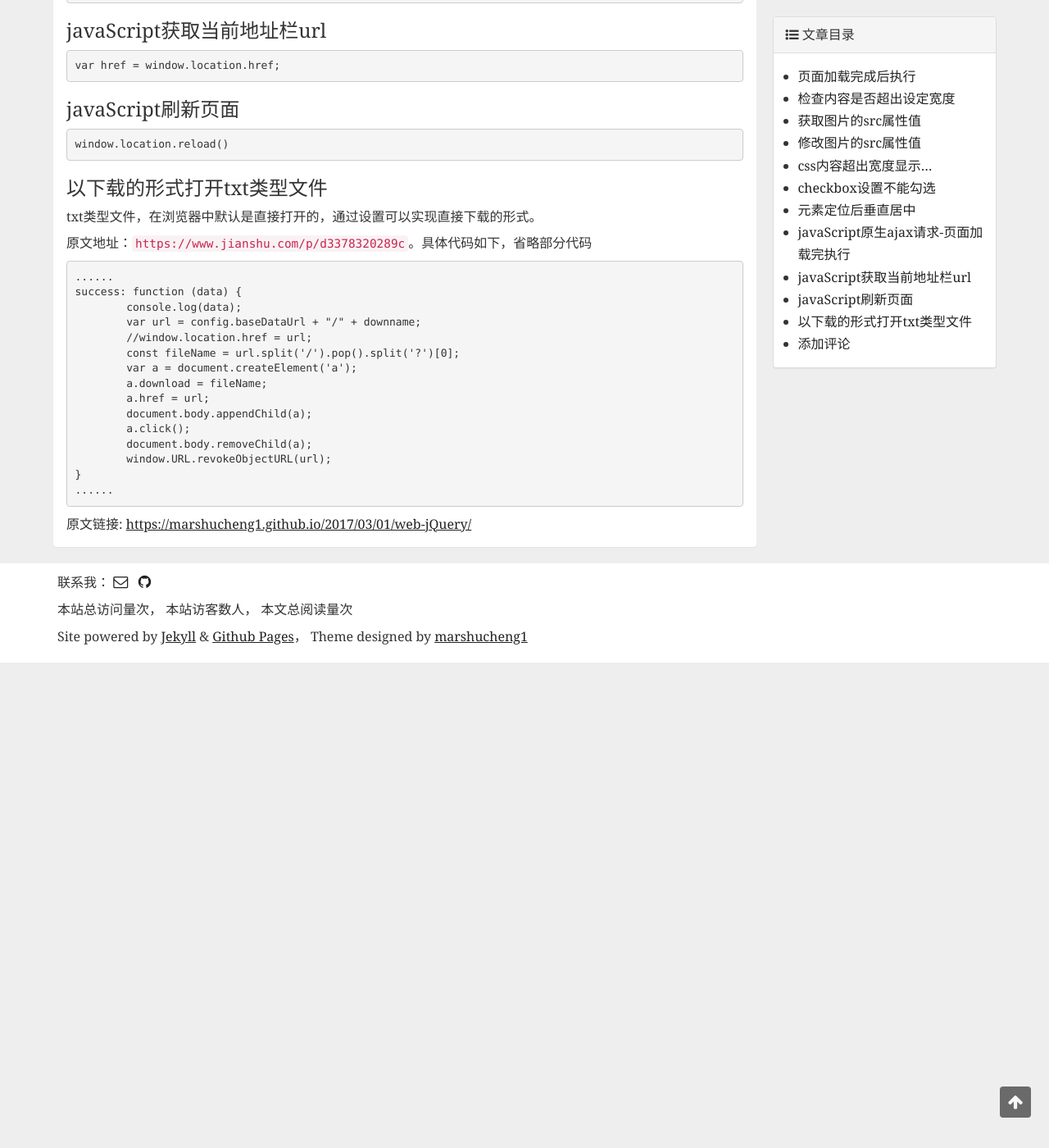
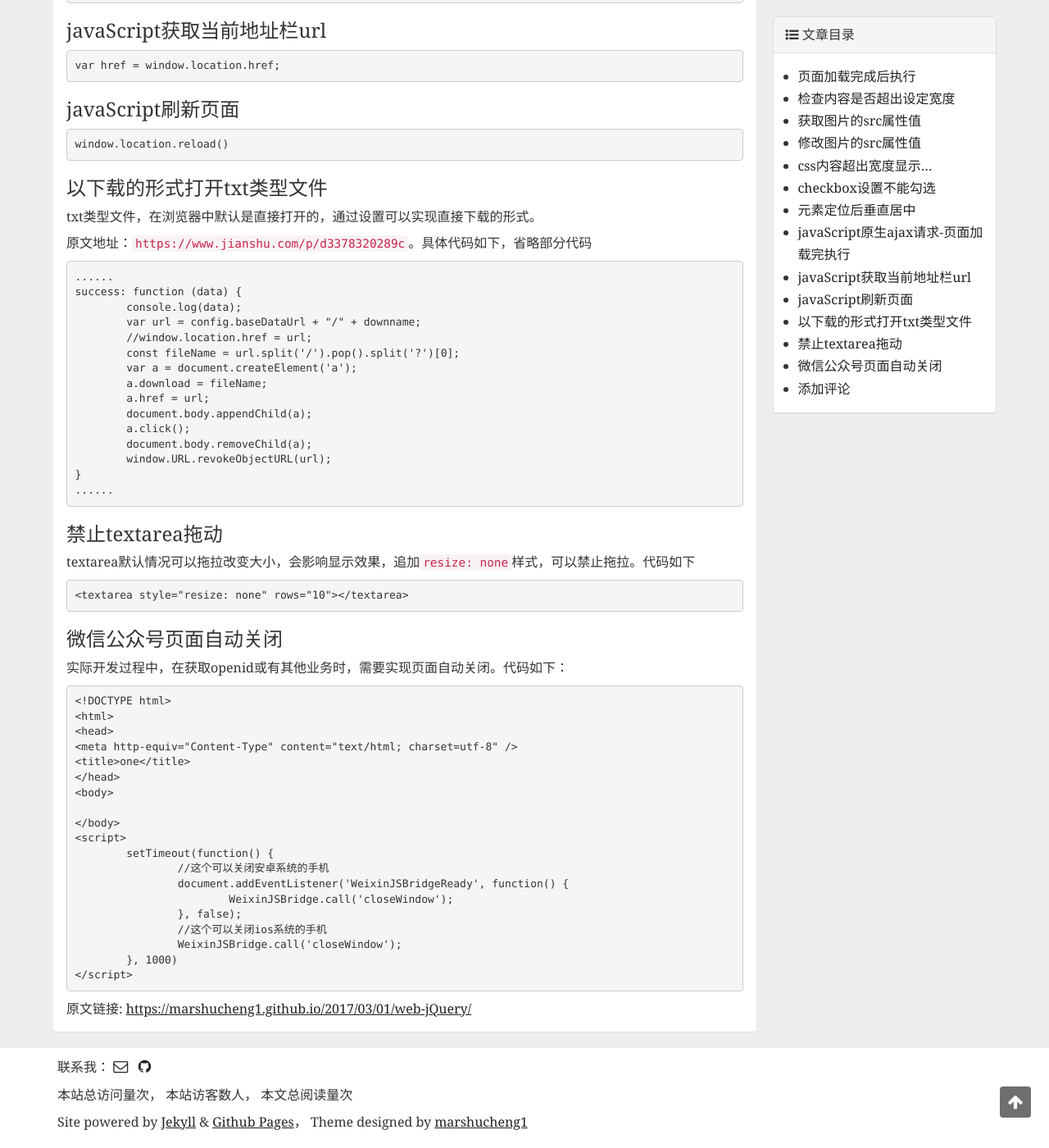
Before and after one commit to marshucheng1/marshucheng1.github.io, a Jekyll site: the page built from _posts/2017-03-01-web-jQuery.md, in a window 1280 px wide and 1400 px high, scrolled down 1657 px. Shown: the whole window at 82% size. Built offline with Jekyll 4.4.1, drawn with Linux system fonts in a browser that asks for light colours; comment, search, counter and statistics services are not loaded; before the commit the page ends 2465 px from its top, so only the background shows below that.

Commit message:
Update 2017-03-01-web-jQuery.md

```diff
--- a/_posts/2017-03-01-web-jQuery.md
+++ b/_posts/2017-03-01-web-jQuery.md
@@ -109,3 +109,31 @@ txt类型文件，在浏览器中默认是直接打开的，通过设置可以
 		window.URL.revokeObjectURL(url);
 	}
 	......
+
+### 禁止textarea拖动 ###
+textarea默认情况可以拖拉改变大小，会影响显示效果，追加`resize: none`样式，可以禁止拖拉。代码如下
+
+	<textarea style="resize: none" rows="10"></textarea>
+
+### 微信公众号页面自动关闭 ###
+实际开发过程中，在获取openid或有其他业务时，需要实现页面自动关闭。代码如下：
+
+	<!DOCTYPE html>
+	<html>
+	<head>
+	<meta http-equiv="Content-Type" content="text/html; charset=utf-8" />
+	<title>one</title>
+	</head>
+	<body>
+
+	</body>
+	<script>
+		setTimeout(function() {
+			//这个可以关闭安卓系统的手机
+			document.addEventListener('WeixinJSBridgeReady', function() {
+				WeixinJSBridge.call('closeWindow');
+			}, false);
+			//这个可以关闭ios系统的手机
+			WeixinJSBridge.call('closeWindow');
+		}, 1000)
+	</script>
```
